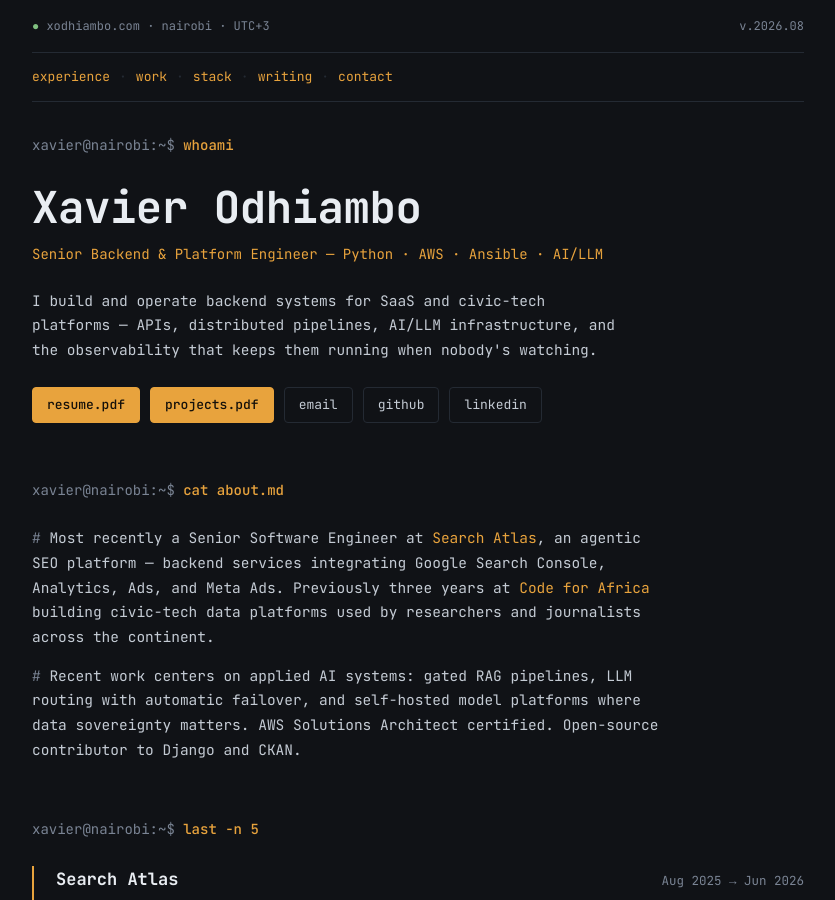
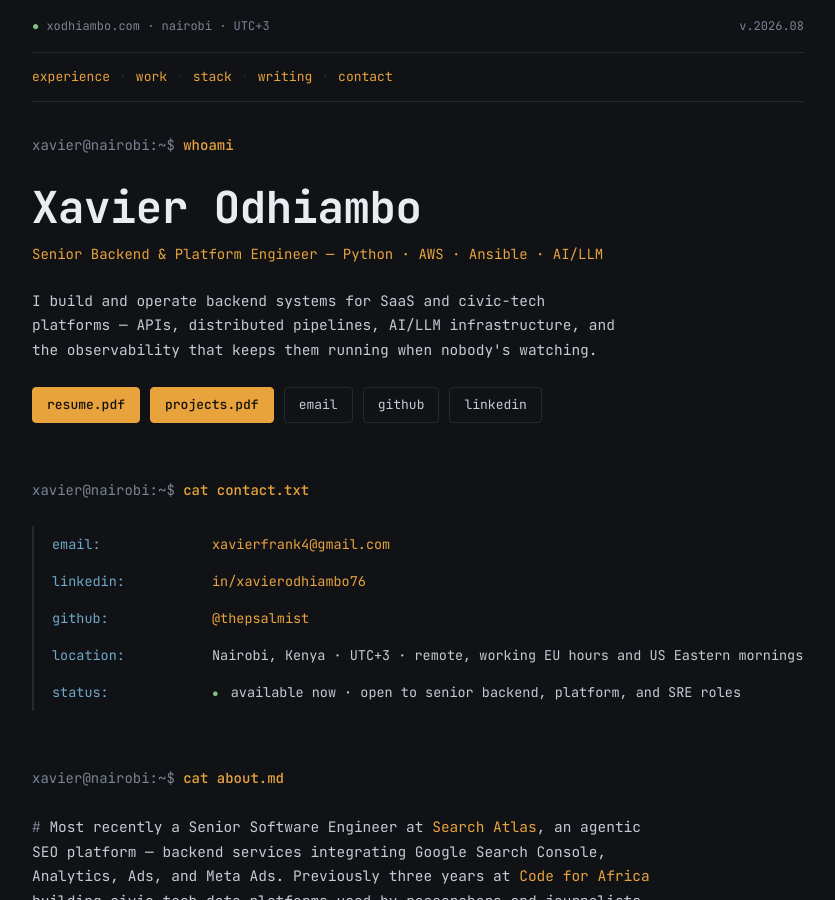
Before and after one commit to thepsalmist/thepsalmist.github.io, a Jekyll site: the page built from index.html, in a window 1280 px wide and 900 px high. Shown: the whole window, without its empty margins (222-1057 px from the left). Built offline with Jekyll 4.4.1, drawn with Linux system fonts in a browser that asks for light colours; some of the changed text lies outside the part shown.

Commit message:
Lead with availability on the homepage and posts
Analytics shows visitors but few recruiter contacts. Most traffic likely
lands on blog posts, which had no mention of being open to work, and the
homepage kept its contact block at the very bottom.

Move cat contact.txt above cat about.md, say "available now" and which
time zones the working day covers, and end every post with a short
author block linking the resume, email, and LinkedIn.

```diff
--- a/index.html
+++ b/index.html
@@ -14,6 +14,17 @@
     <a href="https://www.linkedin.com/in/xavierodhiambo76">linkedin</a>
   </div>
 </header>
+
+<section id="contact">
+  <div class="prompt"><span class="user">xavier@nairobi:~$</span> <span class="cmd">cat contact.txt</span></div>
+  <div class="conf">
+    <div class="row"><span class="k">email:</span><span class="v"><a href="mailto:xavierfrank4@gmail.com">xavierfrank4@gmail.com</a></span></div>
+    <div class="row"><span class="k">linkedin:</span><span class="v"><a href="https://www.linkedin.com/in/xavierodhiambo76">in/xavierodhiambo76</a></span></div>
+    <div class="row"><span class="k">github:</span><span class="v"><a href="https://github.com/thepsalmist">@thepsalmist</a></span></div>
+    <div class="row"><span class="k">location:</span><span class="v">Nairobi, Kenya · UTC+3 · remote, working EU hours and US Eastern mornings</span></div>
+    <div class="row"><span class="k">status:</span><span class="v"><span class="status running">●</span> available now · open to senior backend, platform, and SRE roles</span></div>
+  </div>
+</section>
 
 <section class="about">
   <div class="prompt"><span class="user">xavier@nairobi:~$</span> <span class="cmd">cat about.md</span></div>
@@ -211,15 +222,4 @@
   </div>
 </section>
 
-<section id="contact">
-  <div class="prompt"><span class="user">xavier@nairobi:~$</span> <span class="cmd">cat contact.txt</span></div>
-  <div class="conf">
-    <div class="row"><span class="k">email:</span><span class="v"><a href="mailto:xavierfrank4@gmail.com">xavierfrank4@gmail.com</a></span></div>
-    <div class="row"><span class="k">linkedin:</span><span class="v"><a href="https://www.linkedin.com/in/xavierodhiambo76">in/xavierodhiambo76</a></span></div>
-    <div class="row"><span class="k">github:</span><span class="v"><a href="https://github.com/thepsalmist">@thepsalmist</a></span></div>
-    <div class="row"><span class="k">location:</span><span class="v">Nairobi, Kenya · UTC+3 · remote-first</span></div>
-    <div class="row"><span class="k">status:</span><span class="v"><span class="status running">●</span> open to senior backend, platform, and SRE roles</span></div>
-  </div>
-</section>
-
 <div class="prompt" style="margin-top:56px"><span class="user">xavier@nairobi:~$</span> <span class="cursor"></span></div>
```
Also changed, not shown: _layouts/post.html (+9 -0 lines).
